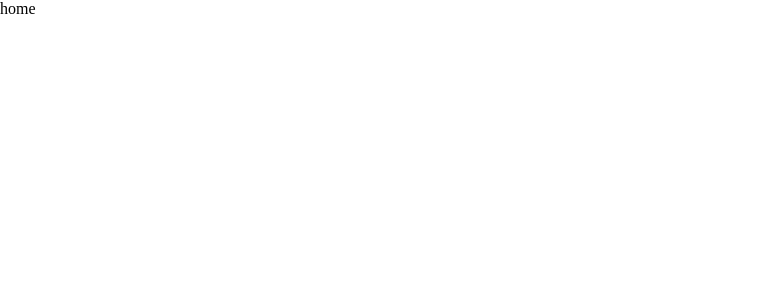
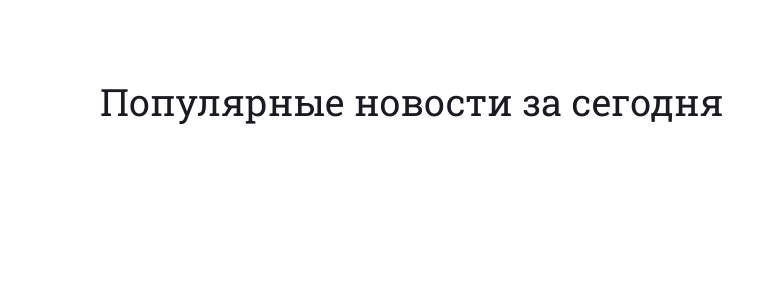
Before and after one commit to Endless1ve/Vue-News, a Vue app: page / in a window 1280 px wide. Shown: the top 300 px of the page, without its empty margins (0-784 px from the left). Built offline with nearby package versions, Linux system fonts and the light colour scheme.

Commit message:
feat(custom): add popular news block

```diff
--- /dev/null
+++ b/src/components/PopularItem/PopularItem.model.js
@@ -0,0 +1,8 @@
+export default {
+  props: {
+    item: {
+      type: Object,
+      required: true,
+    },
+  },
+};
--- /dev/null
+++ b/src/components/PopularItem/PopularItem.module.scss
@@ -0,0 +1,51 @@
+.popularItem {
+  @include flex-row;
+
+  @media (hover: hover) {
+    &:hover {
+      .itemTitle,
+      .itemAuthor {
+        text-decoration: underline dashed $second-dark-color;
+      }
+    }
+  }
+}
+
+.itemLink {
+  justify-content: space-between;
+  align-items: center;
+  gap: 10px;
+  width: 100%;
+  @include flex-row;
+
+  @media screen and (max-width: 475px) {
+    align-items: start;
+    @include flex-column;
+  }
+}
+
+.itemTitle {
+  color: $main-dark-color;
+  font-family: $title-font;
+  font-size: clamp(0.875rem, 0.0155rem + 1.7884vw, 1.625rem);
+  line-height: 115%;
+
+  @media screen and (max-width: 768px) {
+    font-size: clamp(1rem, 0.7321rem + 1.3393vw, 1.375rem);
+  }
+}
+
+.itemAuthor {
+  color: $second-ligth-color;
+  font-family: $text-font;
+  font-weight: 700;
+  font-size: clamp(0.625rem, 0.1952rem + 0.8942vw, 1rem);
+  line-height: 125%;
+  letter-spacing: 0.03em;
+  text-align: center;
+  text-transform: uppercase;
+
+  @media screen and (max-width: 768px) {
+    font-size: clamp(0.75rem, 0.5714rem + 0.8929vw, 1rem);
+  }
+}
--- /dev/null
+++ b/src/components/PopularItem/PopularItem.vue
@@ -0,0 +1,20 @@
+<template>
+  <article class="popularItem">
+    <a :href="item.url" target="_blank" class="itemLink">
+      <h5 class="itemTitle">
+        {{ item.title }}
+      </h5>
+      <p class="itemAuthor">{{ item.source.name }}</p>
+    </a>
+  </article>
+</template>
+
+<script>
+  import PopularItem from "./PopularItem.model";
+
+  export default PopularItem;
+</script>
+
+<style lang="scss" scoped>
+  @import "./PopularItem.module";
+</style>
--- /dev/null
+++ b/src/components/PopularList/PopularList.model.js
@@ -0,0 +1,5 @@
+import PopularItem from "@/components/PopularItem/PopularItem.vue";
+
+export default {
+  components: { PopularItem },
+};
--- /dev/null
+++ b/src/components/PopularList/PopularList.module.scss
@@ -0,0 +1,13 @@
+.popularList {
+  display: grid;
+  grid-template-columns: repeat(2, 1fr);
+  gap: 20px 120px;
+
+  @media screen and (max-width: 768px) {
+    grid-template-columns: 1fr;
+  }
+
+  @media screen and (max-width: 475px) {
+    gap: 15px 120px;
+  }
+}
--- /dev/null
+++ b/src/components/PopularList/PopularList.vue
@@ -0,0 +1,15 @@
+<template>
+  <div class="popularList">
+    <PopularItem v-for="item in popularNews" :key="item.title" :item="item" />
+  </div>
+</template>
+
+<script>
+  import PopularList from "./PopularList.model";
+
+  export default PopularList;
+</script>
+
+<style lang="scss" scoped>
+  @import "./PopularList.module";
+</style>
--- /dev/null
+++ b/src/components/PopularNews/PopularNews.model.js
@@ -0,0 +1,5 @@
+import PopularList from "@/components/PopularList/PopularList.vue";
+
+export default {
+  components: { PopularList },
+};
--- /dev/null
+++ b/src/components/PopularNews/PopularNews.module.scss
@@ -0,0 +1,30 @@
+.popularNews {
+  padding: 80px 100px;
+
+  @media screen and (max-width: 1024px) {
+    padding: 40px;
+  }
+
+  @media screen and (max-width: 475px) {
+    padding: 30px 16px;
+  }
+}
+
+.popularTitle {
+  margin: 0 0 60px 0;
+  color: $main-dark-color;
+  font-family: $title-font;
+  font-weight: 400;
+  font-size: clamp(1.875rem, 1.1587rem + 1.4903vw, 2.5rem);
+  line-height: 115%;
+
+  @media screen and (max-width: 768px) {
+    margin: 0 0 40px 0;
+    font-size: 30px;
+    line-height: 153%;
+  }
+
+  @media screen and (max-width: 475px) {
+    line-height: 113%;
+  }
+}
--- /dev/null
+++ b/src/components/PopularNews/PopularNews.vue
@@ -0,0 +1,16 @@
+<template>
+  <section class="popularNews">
+    <h2 class="popularTitle">Популярные новости за сегодня</h2>
+    <PopularList />
+  </section>
+</template>
+
+<script>
+  import PopularNews from "./PopularNews.model";
+
+  export default PopularNews;
+</script>
+
+<style lang="scss" scoped>
+  @import "./PopularNews.module";
+</style>
--- a/src/views/HomeView/HomeView.vue
+++ b/src/views/HomeView/HomeView.vue
@@ -1,5 +1,7 @@
 <template>
-  <div>home</div>
+  <div>
+    <PopularNews />
+  </div>
 </template>
 
 <script>
```
Also changed, not shown: src/views/HomeView/HomeView.model.js (+7 -0 lines).
